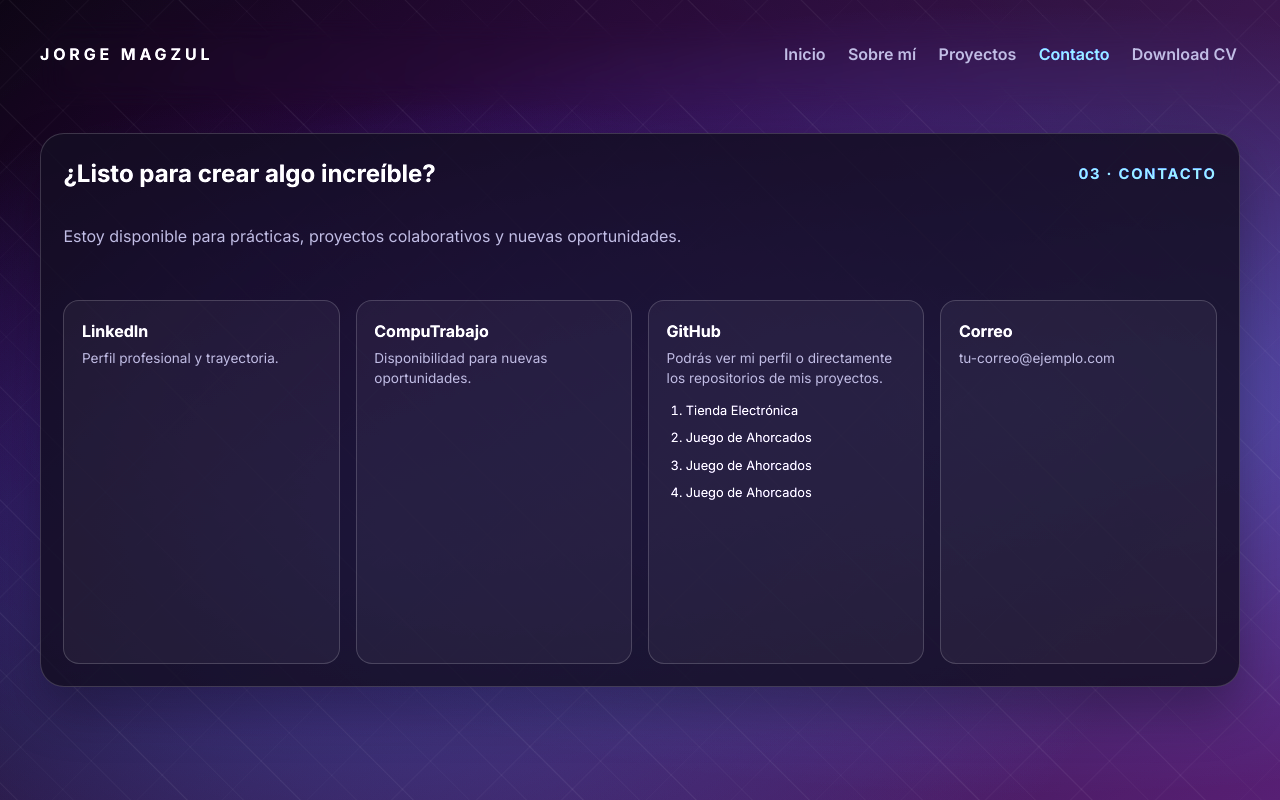
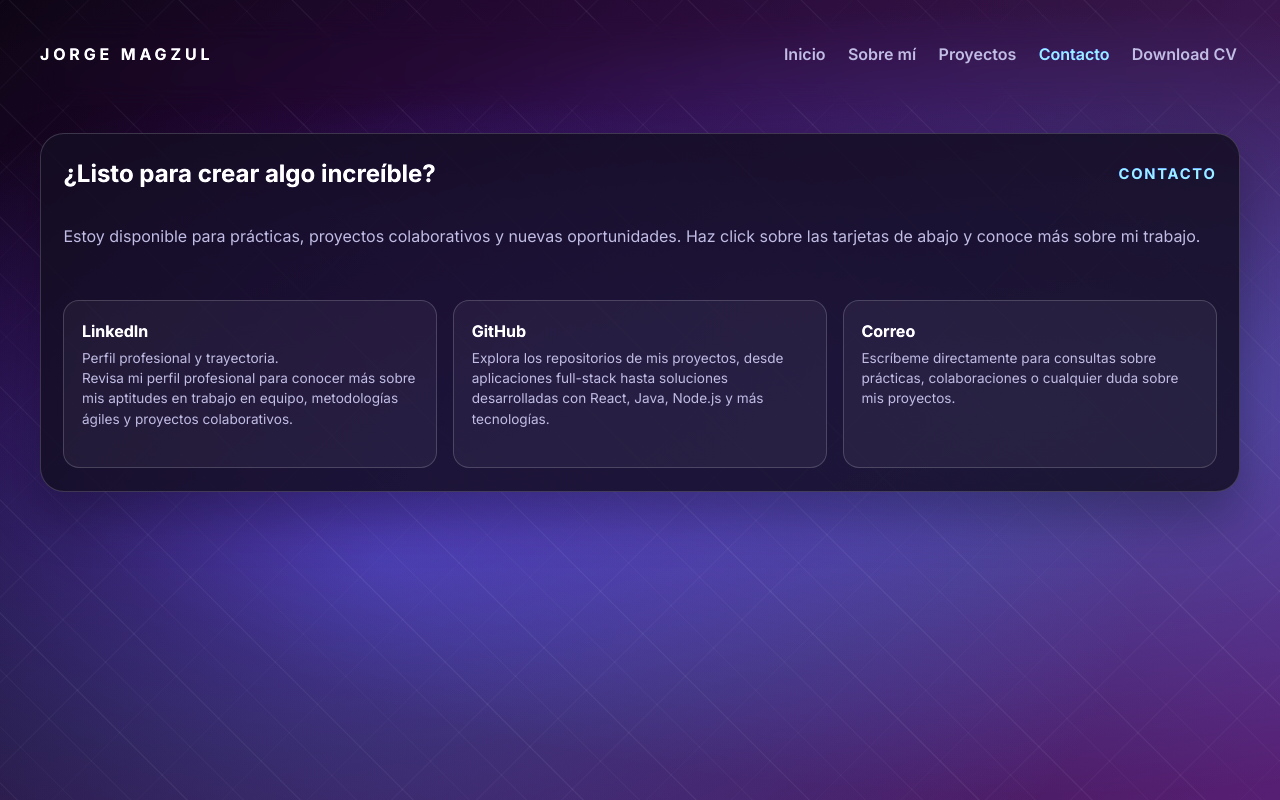
Before and after one commit to jmagzul-2024029/Portafolio_Digital, a React (Vite) app: page /contacto in a window 1280 px wide. Built offline with nearby package versions, Linux system fonts and the light colour scheme.

Commit message:
feat: ajuste de habilidades y datos personales.

```diff
--- a/src/features/about/components/GeneralData.jsx
+++ b/src/features/about/components/GeneralData.jsx
@@ -1,8 +1,8 @@
 const data = [
     { label: 'Nombre', value: 'Jorge Magzul' },
-    { label: 'Edad', value: '[Completa tu edad]' },
-    { label: 'Correo', value: '[tu-correo@ejemplo.com]' },
-    { label: 'Años desarrollando', value: '[Ej. 2 años]' },
+    { label: 'Edad', value: '18 años' },
+    { label: 'Correo', value: 'jorgemagzul10@gmail.com' },
+    { label: 'Años desarrollando', value: '3 años en curso' },
     { label: 'Formación actual', value: 'Estudiante en Fundación Kinal' },
 ]
 
@@ -11,7 +11,7 @@
         <div className="panel">
             <div className="section-title">
                 <h2>Datos generales</h2>
-                <span>2b · Ficha</span>
+                <span> Ficha</span>
             </div>
             <dl className="data-list">
                 {data.map((item) => (
--- a/src/features/about/components/Resume.jsx
+++ b/src/features/about/components/Resume.jsx
@@ -40,7 +40,7 @@
         <div className="panel">
             <div className="section-title">
                 <h2>Educación y experiencia</h2>
-                <span>2d · Currículum</span>
+                <span>Currículum</span>
             </div>
             <h3 className="timeline-title">Educación</h3>
             <Timeline items={education} />
--- a/src/features/about/components/Skills.jsx
+++ b/src/features/about/components/Skills.jsx
@@ -6,7 +6,7 @@
         <div className="panel">
             <div className="section-title">
                 <h2>Habilidades</h2>
-                <span>2c · Nivel de dominio</span>
+                <span>Nivel de dominio</span>
             </div>
             <div className="skill-bars">
                 {skills.map((skill) => (
--- a/src/features/contact/ContactPage.jsx
+++ b/src/features/contact/ContactPage.jsx
@@ -3,50 +3,30 @@
         <section className="panel contact-panel" style={{ flexDirection: 'column', alignItems: 'stretch' }}>
             <div className="section-title">
                 <h2>¿Listo para crear algo increíble?</h2>
-                <span>03 · Contacto</span>
+                <span>Contacto</span>
             </div>
-            <p>Estoy disponible para prácticas, proyectos colaborativos y nuevas oportunidades.</p>
+            <p>Estoy disponible para prácticas, proyectos colaborativos y nuevas oportunidades. Haz click sobre las tarjetas de abajo y conoce más sobre mi trabajo.</p>
 
             <div className="contact-grid">
                 <a
                     className="contact-card"
-                    href="https://linkedin.com/in/tu-usuario"
+                    href="https://www.linkedin.com/in/jorge-magzul-953925423/?skipRedirect=true"
                     target="_blank"
                     rel="noreferrer"
                 >
                     <h3>LinkedIn</h3>
                     <p>Perfil profesional y trayectoria.</p>
+                    <p>Revisa mi perfil profesional para conocer más sobre mis aptitudes en trabajo en equipo, metodologías ágiles y proyectos colaborativos.</p>
                 </a>
-                <a
-                    className="contact-card"
-                    href="https://www.computrabajo.com.gt"
-                    target="_blank"
-                    rel="noreferrer"
-                >
-                    <h3>CompuTrabajo</h3>
-                    <p>Disponibilidad para nuevas oportunidades.</p>
-                </a>
+
                 <a className="contact-card" href="https://github.com/jmagzul-2024029" target="_blank" rel="noreferrer">
                     <h3>GitHub</h3>
-                    <p>Podrás ver mi perfil o directamente los repositorios de mis proyectos.</p>
-                    <ol>
-                        <li><a href="https://github.com/jmagzul-2024029/Tienda-.git" style={{ textDecoration: 'none'}} target="_blank" rel="noreferrer">
-                            Tienda Electrónica
-                        </a></li>
-                        <li><a href="https://github.com/jmagzul-2024029/Ahorcados-2024029.git" style={{ textDecoration: 'none' }} target="_blank" rel="noreferrer">
-                            Juego de Ahorcados
-                        </a></li>
-                        <li><a href="https://github.com/jmagzul-2024029/Ahorcados-2024029.git" style={{ textDecoration: 'none'}} target="_blank" rel="noreferrer">
-                            Juego de Ahorcados
-                        </a></li>
-                        <li><a href="https://github.com/jmagzul-2024029/Ahorcados-2024029.git" style={{ textDecoration: 'none' }} target="_blank" rel="noreferrer">
-                            Juego de Ahorcados
-                        </a></li>
-                    </ol>
+                    <p>Explora los repositorios de mis proyectos, desde aplicaciones full-stack hasta soluciones desarrolladas con React, Java, Node.js y más tecnologías.</p>
+
                 </a>
-                <a className="contact-card" href="mailto:tu-correo@ejemplo.com">
+                <a className="contact-card" href="https://mail.google.com/mail/?view=cm&fs=1&to=jorgemagzul10@gmail.com" target="_blank">
                     <h3>Correo</h3>
-                    <p>tu-correo@ejemplo.com</p>
+                    <p>Escríbeme directamente para consultas sobre prácticas, colaboraciones o cualquier duda sobre mis proyectos.</p>
                 </a>
             </div>
         </section>
--- a/src/shared/data/skills.js
+++ b/src/shared/data/skills.js
@@ -7,7 +7,7 @@
     { name: 'Node.js', level: 60 },
     { name: 'CSS / UI Design', level: 75 },
     { name: 'Git & GitHub', level: 78 },
-    { name: 'Accesibilidad web', level: 55 },
+    { name: 'Java', level: 70 },
 ]
 
 export default skills
```
